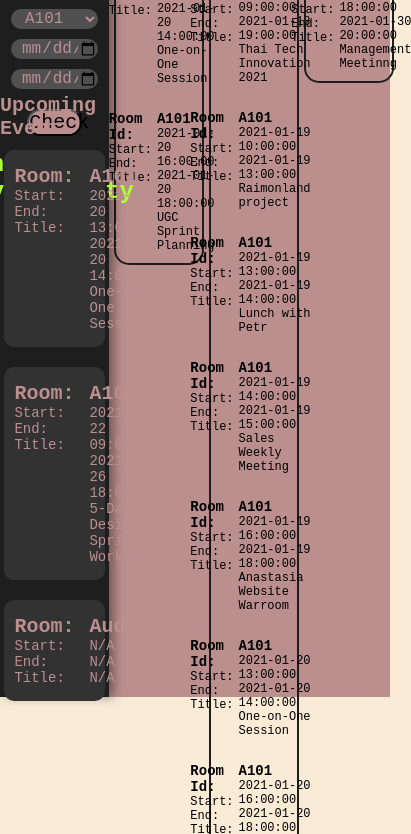
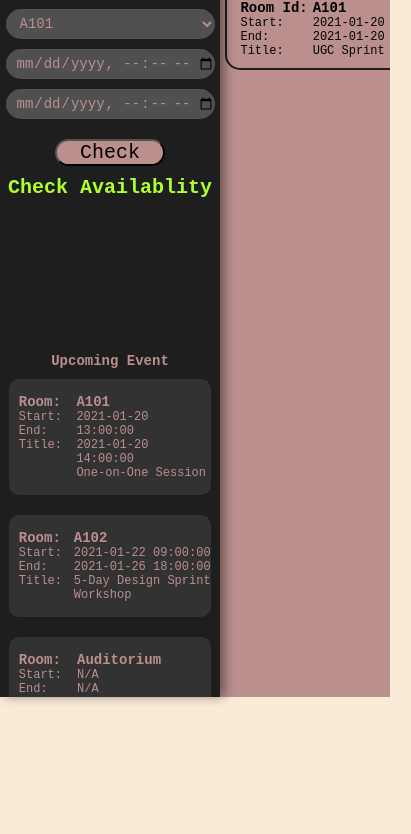
Before and after one commit to TA9014/ForvizAssignment2-3, a plain HTML site: page index.html in a window 390 px wide. Shown: the part 147-981 px from the top of the page, 411 px wide, since content can reach past the window. After the commit the page ends 844 px from the top, so only its background shows below. Drawn offline with Linux system fonts and the light colour scheme.

Commit message:
css edit

```diff
--- a/index.html
+++ b/index.html
@@ -10,6 +10,7 @@
 
 <body>
     <div class="left-container">
+        <div class="check-container">
             <h1 class="heading">Venue Booking System</h1>
             <select id="room-id" class="input-text" onchange="roomIdHandler()">
                 <option value="A101">A101</option>
@@ -22,6 +23,7 @@
 
             <button onclick="checkAvailablity()" class="btn-check">Check</button>
             <h2 id="check-status" class="check-status">Check Availablity</h2>
+        </div>
 
         <div class="upcoming-container">
             <h2 class="title-h2">Upcoming Event</h2>
--- a/style.css
+++ b/style.css
@@ -22,6 +22,8 @@ body {
     background-color: rgb(30, 30, 30);
     box-shadow: 5px 0px 10px rgba(0, 0, 0, 0.4);
     z-index: 1;
+    overflow: auto;
+    min-width: 270px;
 }
 
 .heading {
@@ -62,11 +64,13 @@ body {
     display: flex;
     justify-content: flex-start;
     align-items: flex-start;
+    overflow: auto;
 }
 
 .check-status{
     color: greenyellow;
     margin-top: 15px;
+    text-align: center;
 }
 
 .upcoming-container {
@@ -135,6 +139,7 @@ body {
     margin-left: 5px;
     margin-top: 20px;
     margin-bottom: 10px;
+    min-width: 235px;
 }
 
 .event-title {
@@ -162,3 +167,92 @@ body {
 .event-value-container {
     padding-left: 5px;
 }
+
+.title-container {
+    min-width: 65px;
+}
+
+.check-container {
+    display: flex;
+    flex-direction: column;
+    justify-content: flex-start;
+    align-items: center;
+    width: 100%;
+    height: 40%;
+    min-height: 500px;
+}
+
+@media screen and (min-width: 1200px) {
+    .title-h2 {
+        font-size: 26px;
+    }
+
+    .title-h3 {
+        font-size: 20px;
+    }
+
+    .event-detail{
+        font-size: 16px;
+    }
+
+    .event-value-container {
+        padding-left: 10px;
+    }
+
+    .detail-p {
+        font-size: 18px;
+    }
+
+    .title-container {
+        min-width: 90px;
+    }
+}
+
+@media screen and (max-width: 700px) {
+    .title-h2 {
+        font-size: 14px;
+    }
+
+    .detail-p {
+        font-size: 12px;
+    }
+
+    .left-container {
+        display: flex;
+        flex-direction: column;
+        justify-content: flex-start;
+        align-items: center;
+        width: 28%;
+        height: 100%;
+        background-color: rgb(30, 30, 30);
+        box-shadow: 5px 0px 10px rgba(0, 0, 0, 0.4);
+        z-index: 1;
+        overflow: auto;
+        min-width: 220px;
+    }
+
+    .title-container {
+        min-width: 40px;
+    }
+
+    .input-text{
+        width: 95%;
+        font-size: 14px;
+        margin-top: 5px;
+        margin-bottom: 5px;
+        color: rosybrown;
+        background-color: rgb(80, 80, 80);
+        border-radius: 15px;
+        padding-left: 10px;
+        border: none;
+        outline: none;
+        height: 30px;
+    }
+
+    .check-status{
+        color: greenyellow;
+        margin-top: 10px;
+        text-align: center;
+        font-size: 20px;
+    }
+}
```
Lines whose indentation alone changed are shown as unchanged.
